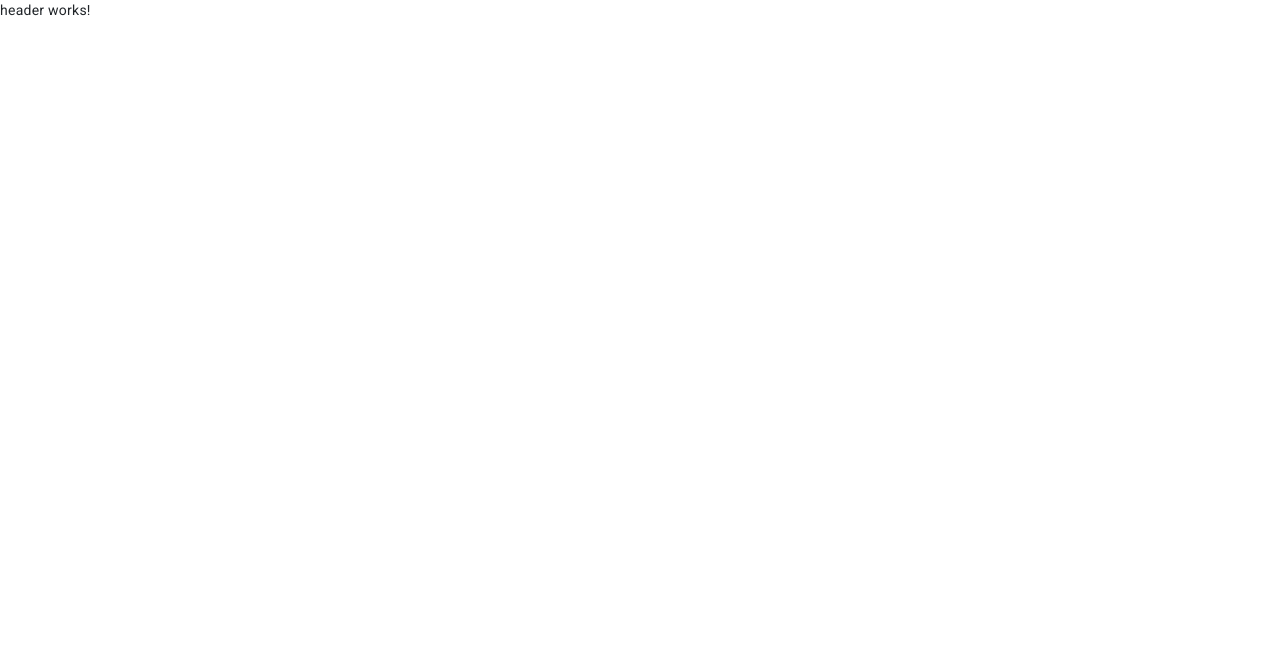
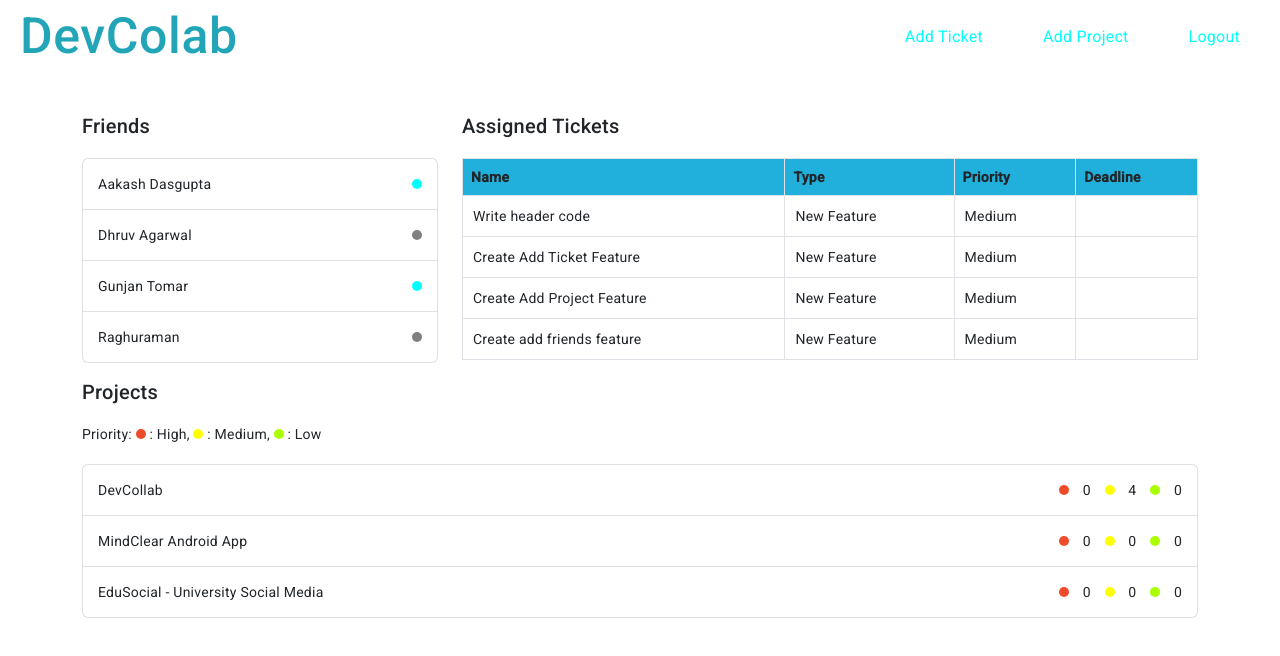
Before and after one commit to a-d14/bugtracker-client, an Angular app: page /home in a window 1280 px wide. Before the commit this address led to /. Shown: the top 656 px of the page. Built offline with nearby package versions, Linux system fonts and the light colour scheme.

Commit message:
added project list to homepage and created header

```diff
--- a/src/app/app-routing.module.ts
+++ b/src/app/app-routing.module.ts
@@ -5,8 +5,8 @@ import { UserLoginComponent } from './user-login/user-login.component';
 import { UserRegistrationComponent } from './user-registration/user-registration.component';
 
 const routes: Routes = [
-  {path:'', redirectTo: '/project/0', pathMatch: 'full'},
-  {path:'project/0', component: ProjectDashboardComponent},
+  {path:'', redirectTo: 'user/login', pathMatch: 'full'},
+  {path:'home', component: ProjectDashboardComponent},
   {path:'user/register', component: UserRegistrationComponent},
   {path:'user/login', component: UserLoginComponent}
 ];
--- a/src/app/header/header.component.css
+++ b/src/app/header/header.component.css
@@ -0,0 +1,38 @@
+.header {
+    height: 10vh;
+    padding: 20px 0;
+    position: relative;
+    margin-bottom: 30px;
+}
+
+.company-title {
+    margin-left: 20px;
+    display: inline-block;
+    width: auto;
+}
+
+.company-title h2 {
+    font-size: 50px;
+    color : #21A5B7;
+}
+
+.navigation {
+    display: inline-block;
+    position: absolute;
+    right: 10px;
+    font-size: medium;
+    margin-top: 7px;
+}
+
+.navigation a {
+    text-decoration: none;
+    padding: 10px 20px;
+    margin: 0 10px;
+    color: aqua;
+}
+
+.navigation a:hover {
+    color: white;
+    background-color: aqua;
+    border-radius: 5px;
+}
--- a/src/app/header/header.component.html
+++ b/src/app/header/header.component.html
@@ -1 +1,10 @@
-<p>header works!</p>
+<div class="header">
+    <div class="company-title">
+        <h2>DevColab</h2>
+    </div>
+    <div class="navigation">
+        <a href="#">Add Ticket</a>
+        <a href="#">Add Project</a>
+        <a class="logout" href="#">Logout</a>
+    </div>
+</div>
--- a/src/app/project-dashboard/project-dashboard.component.css
+++ b/src/app/project-dashboard/project-dashboard.component.css
@@ -1,19 +1,48 @@
-.circle-red {
+.circle {
     height: 10px;
     width: 10px;
     border-radius: 55%;
     display: inline-block;
+}
+
+.circle-gray {
+    background-color: gray;
+}
+
+.circle-blue {
+    background-color: aqua;
+}
+
+.circle-red {
     background-color: #EE4B2B;
 }
 
+.circle-yellow {
+    background-color: yellow;
+}
+
 .circle-green {
-    height: 10px;
-    width: 10px;
-    border-radius: 55%;
-    display: inline-block;
     background-color: #AAFF00;
 }
 
 .list-group-item {
     padding: 15px;
 }
+
+td{
+    padding: 10px;
+}
+
+.legend {
+    padding: 0 0 20px 0;
+}
+
+.priority-count {
+    display: inline-block;
+    position: absolute;
+    right: 15px;
+}
+
+.priority-count>span {
+    margin: 0 10px;
+}
--- a/src/app/project-dashboard/project-dashboard.component.html
+++ b/src/app/project-dashboard/project-dashboard.component.html
@@ -6,14 +6,14 @@
                 <li *ngFor="let user of users"
                 class="list-group-item d-flex justify-content-between align-items-center">
                 {{user.name}}
-                <span class="badge" [ngClass]="user.status === 'online' ? 'circle-green' : 'circle-red'"></span>
+                <span class="circle" [ngClass]="user.status === 'online' ? 'circle-blue' : 'circle-gray'"></span>
                 </li>
             </ul>
         </div>
         <div class="col-md-8">
             <h2>Assigned Tickets</h2>
-            <table class="table table-bordered">
-                <thead>
+            <table class="ticket-table table table-bordered">
+                <thead style="background-color: rgb(33, 176, 219);">
                   <tr>
                     <th scope="col">Name</th>
                     <th scope="col">Type</th>
@@ -31,5 +31,26 @@
                 </tbody>
               </table>
         </div>
+        <div class="project-row">
+            <h2>Projects</h2>
+            <div class="legend">
+                Priority:
+                <span class="circle circle-red"></span> : High,
+                <span class="circle circle-yellow"></span> : Medium,
+                <span class="circle circle-green"></span> : Low
+            </div>
+            <ul class="list-group">
+                <li *ngFor="let project of projects"
+                class="list-group-item" style="position: relative;
+                ">
+                {{project.name}}
+                    <div class="priority-count">
+                        <span class="circle circle-red"></span> {{project.ticketPriorityCount.low}}
+                        <span class="circle circle-yellow"></span> {{project.ticketPriorityCount.medium}}
+                        <span class="circle circle-green"></span> {{project.ticketPriorityCount.high}}
+                    </div>
+                </li>
+            </ul>
+        </div>
     </div>
 </div>
--- a/src/app/project-dashboard/project-dashboard.component.ts
+++ b/src/app/project-dashboard/project-dashboard.component.ts
@@ -54,7 +54,23 @@ export class ProjectDashboardComponent {
 
   projects: any = [
     {
-      name: '',
+      name: 'DevCollab',
+      ticketPriorityCount: {
+        low: 0,
+        medium: 4,
+        high: 0
+      }
+    },
+    {
+      name: 'MindClear Android App',
+      ticketPriorityCount: {
+        low: 0,
+        medium: 0,
+        high: 0
+      }
+    },
+    {
+      name: 'EduSocial - University Social Media',
       ticketPriorityCount: {
         low: 0,
         medium: 0,
--- a/src/app/user-login/user-login.component.css
+++ b/src/app/user-login/user-login.component.css
@@ -2,7 +2,7 @@
     border: 1px solid #E5E4E2;
     border-radius: 5px;
     padding: 50px;
-    margin-top: 30vh;
+    margin-top: 20vh;
 }
 
 .ng-touched.ng-invalid:not(form)  {
--- a/src/app/user-registration/user-registration.component.css
+++ b/src/app/user-registration/user-registration.component.css
@@ -2,7 +2,7 @@
     border: 1px solid #E5E4E2;
     border-radius: 5px;
     padding: 50px;
-    margin-top: 20vh;
+    margin-top: 15vh;
 }
 
 .ng-touched.ng-invalid:not(form)  {
```
Also changed, not shown: 2 other files (tests, documents, lock files or other folders).
